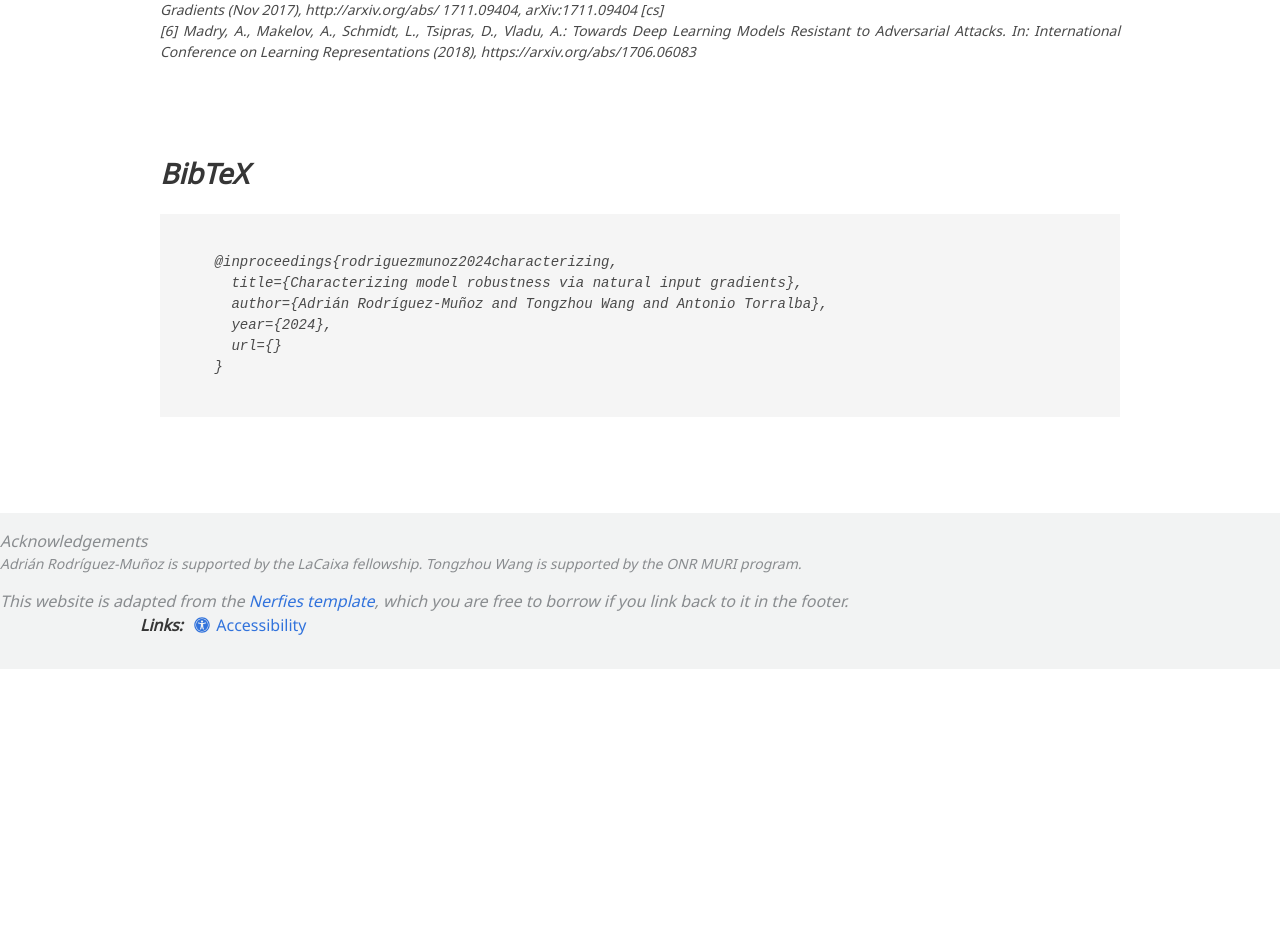
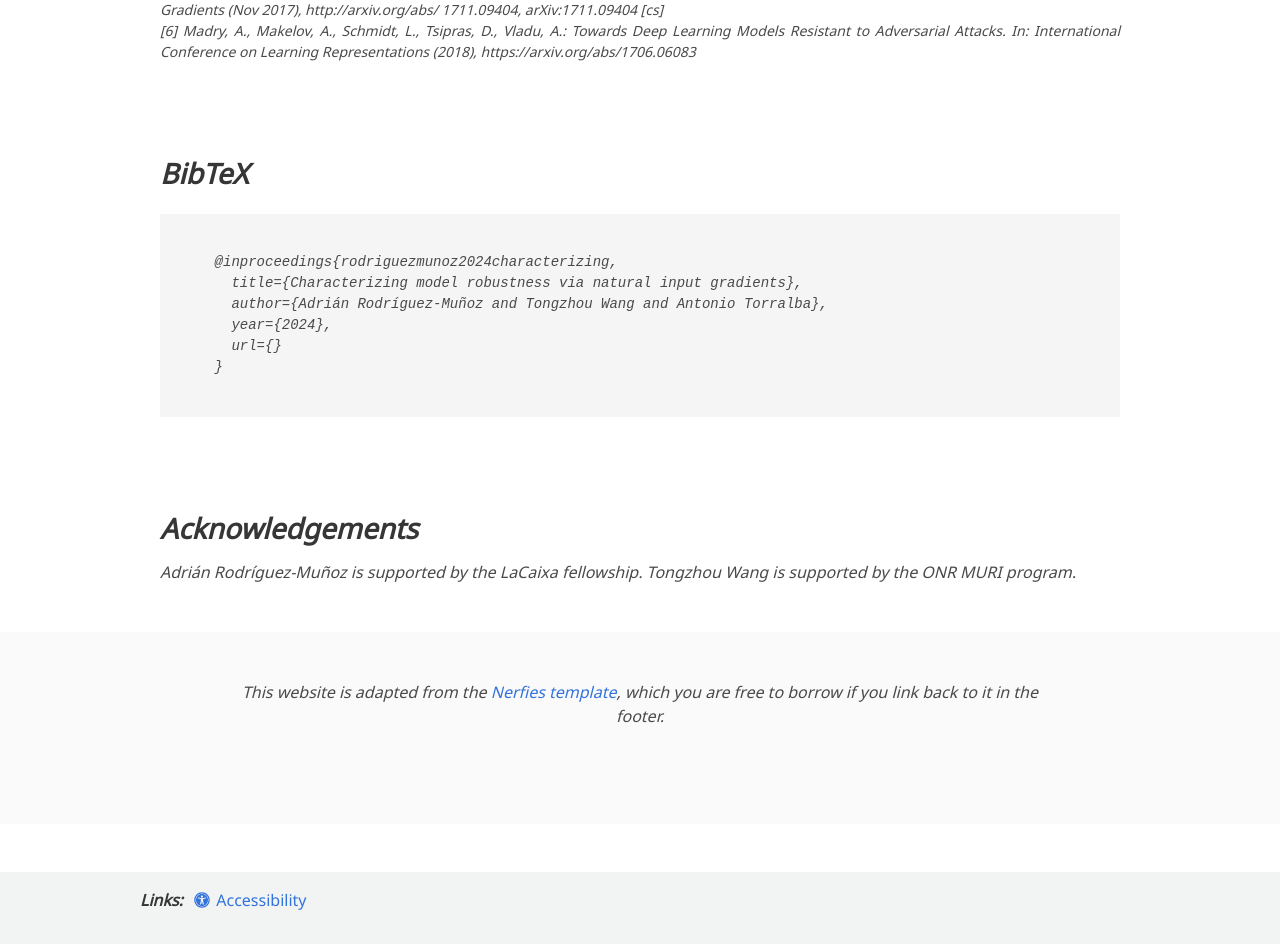
Before and after one commit to adriarm/adriarm.github.io, a Jekyll site: the page _pages/robustness_natural_gradients/index.html, which Jekyll copies as it is, in a window 1280 px wide. Shown: the part 3705-4649 px from the top of the page. Built offline with Jekyll 4.4.1, drawn with Linux system fonts in a browser that asks for light colours; nearby versions of some CDN libraries; some web fonts are replaced; library files that are not in the unit come from our copies; a style sheet for code colours, icons or effects is not loaded; before the commit the page ends 4374 px from its top, so only the background shows below that.

Commit message:
fixing footer format

```diff
--- a/_pages/robustness_natural_gradients/index.html
+++ b/_pages/robustness_natural_gradients/index.html
@@ -319,10 +319,17 @@
 </div>
 </section>
 
+<section class="section" id="BibTeX">
+  <div class="container is-max-desktop content">
+    <h2 class="title">Acknowledgements</h2>
+    Adrián Rodríguez-Muñoz is supported by the LaCaixa fellowship. Tongzhou Wang is supported by the ONR MURI program.
+  </div>
+  </section>
+
 <!-- </div> -->
 
 
-<!-- <footer class="footer">
+<footer class="footer">
     <div class="columns is-centered">
       <div class="column is-8">
         <div class="content" style="text-align: center;">
@@ -334,7 +341,7 @@
       </div>
     </div>
   </div>
-</footer> -->
+</footer>
 
 <style type="text/css" media="all">
   .page__footer {
@@ -372,11 +379,6 @@
   </style>
 
   <div class="page__footer">
-    <h2>Acknowledgements</h2>
-    <p style="font-size:14px; text-align: justify; padding-bottom: 15px">Adrián Rodríguez-Muñoz is supported by the LaCaixa fellowship. Tongzhou Wang is supported by the ONR MURI program.</p>
-    <p>
-      This website is adapted from the <a href="https://github.com/nerfies/nerfies.github.io">Nerfies template</a>, which you are free to borrow if you link back to it in the footer.
-    </p>
     <div class="links">
       <ul class="social-icons">
         <li style='display: inline-block; margin-right: 5px; font-style: bold'><strong>Links:</strong></li>
```
